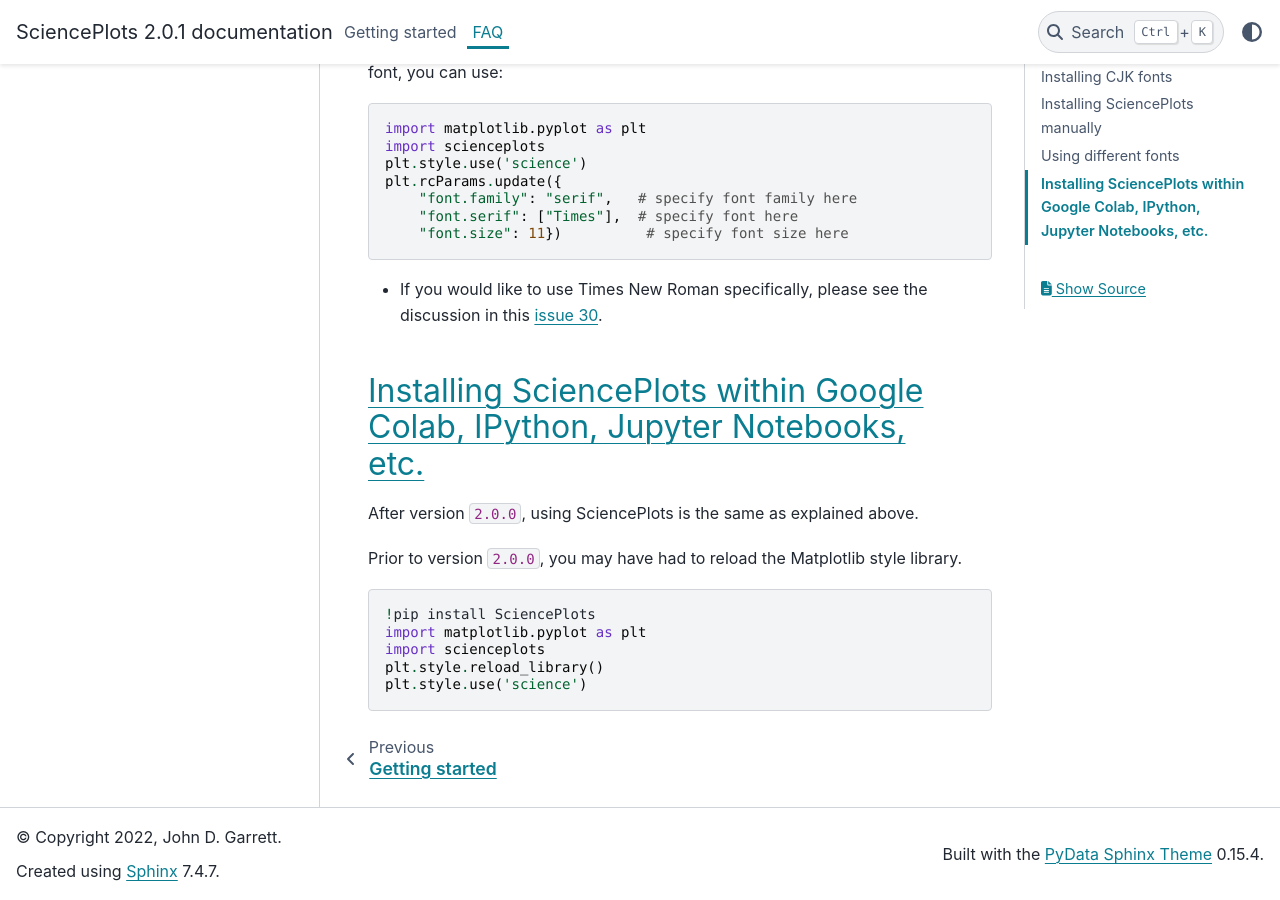
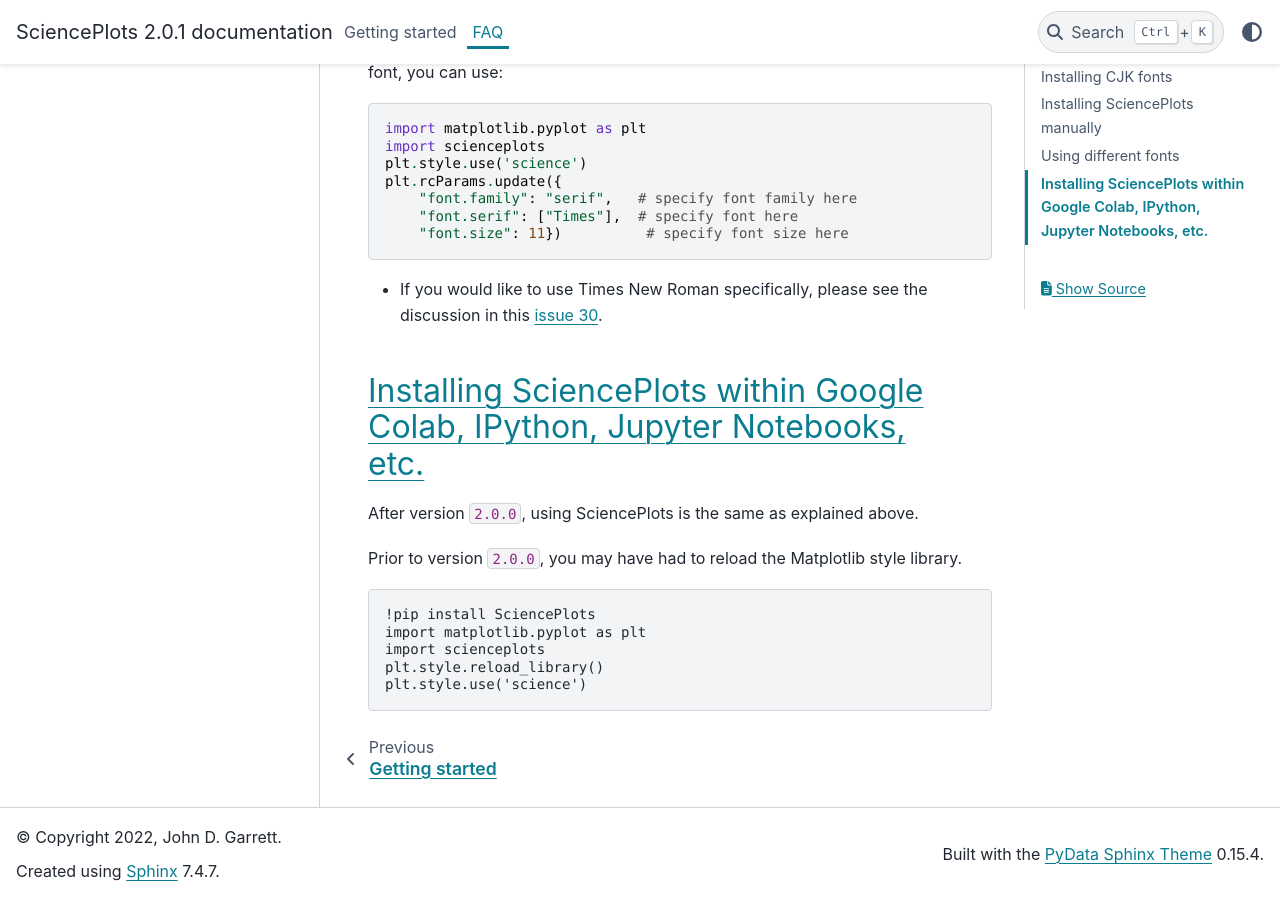
Before and after one commit to garrettj403/SciencePlots, a Sphinx documentation site: the page built from docs/source/guide/faq.rst, in a window 1280 px wide and 900 px high, scrolled down 2245 px. Built offline with Sphinx 7.4.7 and the PyData theme 0.15.4, drawn with Linux system fonts in a browser that asks for light colours; pages that are not in the unit, such as notebooks, are missing from menus.

Commit message:
Update faq.rst

```diff
--- a/docs/source/guide/faq.rst
+++ b/docs/source/guide/faq.rst
@@ -129,7 +129,7 @@
 Prior to version ``2.0.0``, you may have had to reload the Matplotlib style
 library.
 
-.. code-block:: IPython
+.. code-block::
 
     !pip install SciencePlots
     import matplotlib.pyplot as plt
```
